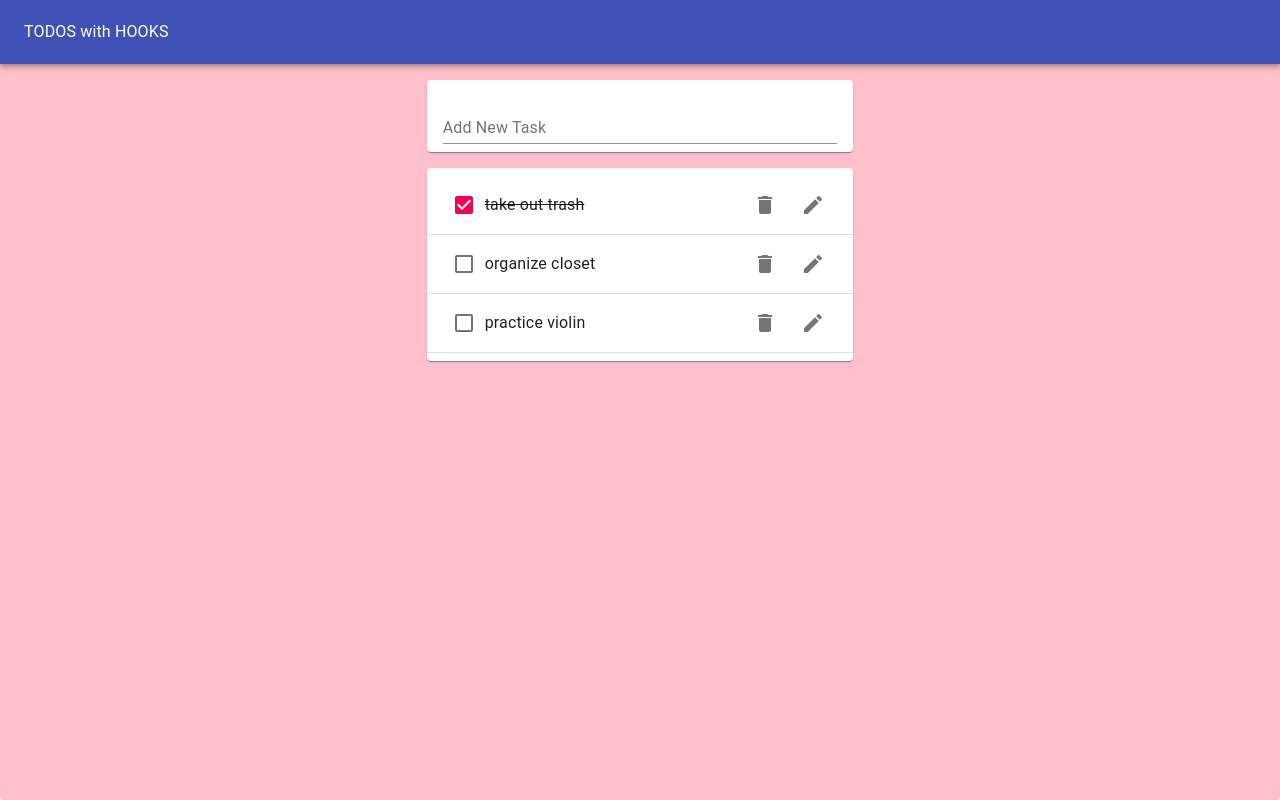
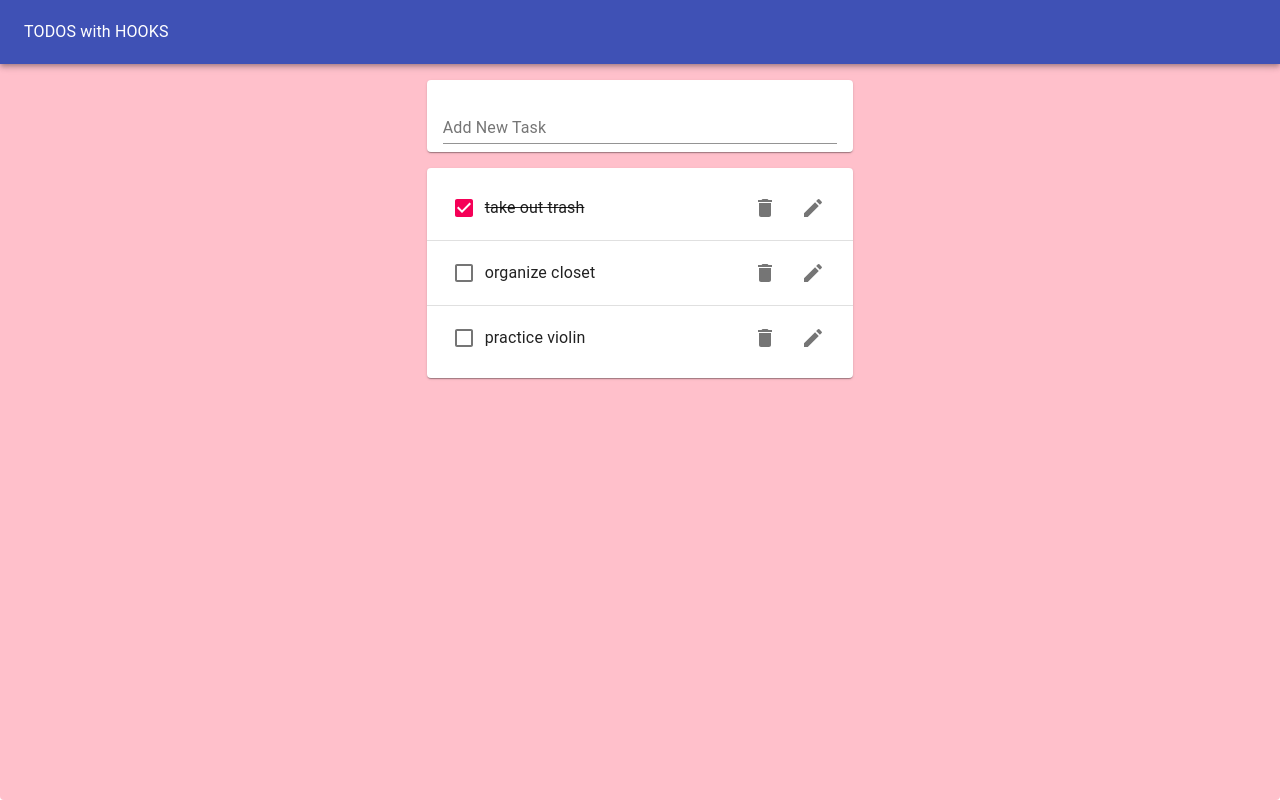
Before and after one commit to ecargiohc/hooks-project, a React (Create React App) app: page / in a window 1280 px wide. Built offline with nearby package versions, Linux system fonts and the light colour scheme.

Commit message:
styled list so that last task does not have Divider, added height to ListItem style

```diff
--- a/src/Todo.js
+++ b/src/Todo.js
@@ -13,7 +13,7 @@
 function Todo({task, id, completed, removeTodo, toggleTodo, editTodo}) {
     const [isEditing, toggle] = useToggleState(false);
     return(
-        <ListItem>
+        <ListItem style={{height: "64px"}}>
             {isEditing ?
             <EditTodoForm
             editTodo={editTodo}
--- a/src/TodoList.js
+++ b/src/TodoList.js
@@ -8,7 +8,7 @@
     return (
         <Paper>
             <List>
-            {todos.map(todo => (
+            {todos.map((todo, idx) => (
                 <>
                 <Todo
                 id={todo.id}
@@ -19,7 +19,7 @@
                 toggleTodo={toggleTodo}
                 editTodo={editTodo}
                 />
-                <Divider />
+                {idx < todos.length-1 && <Divider />}
                 </>
             ))}
             </List>
```
